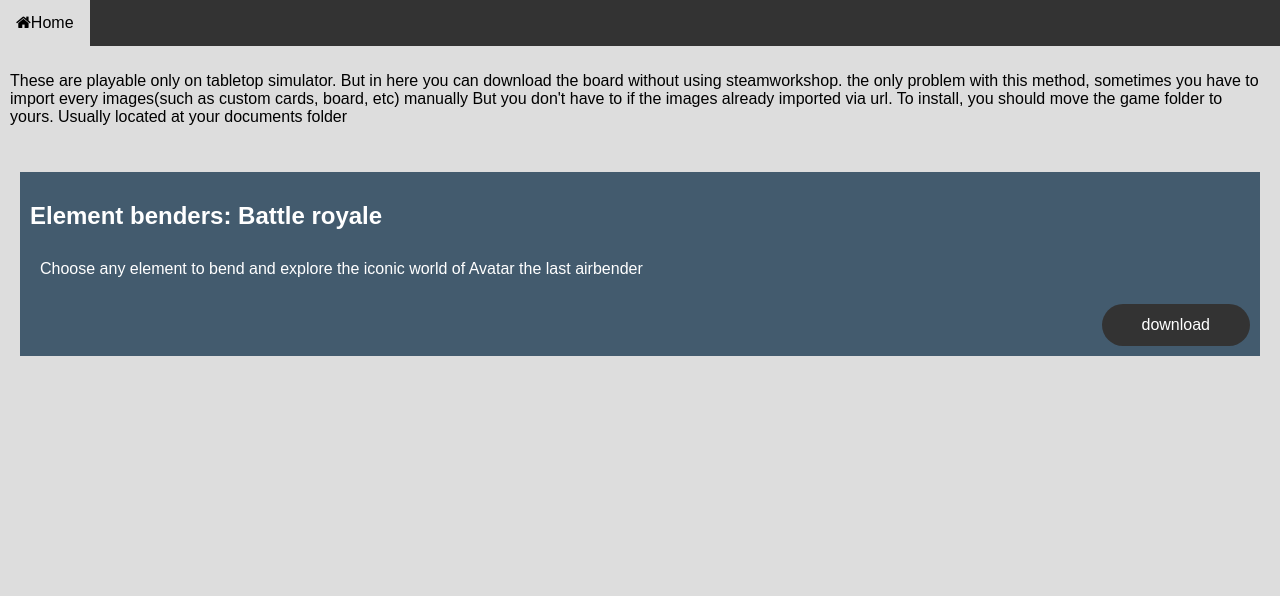
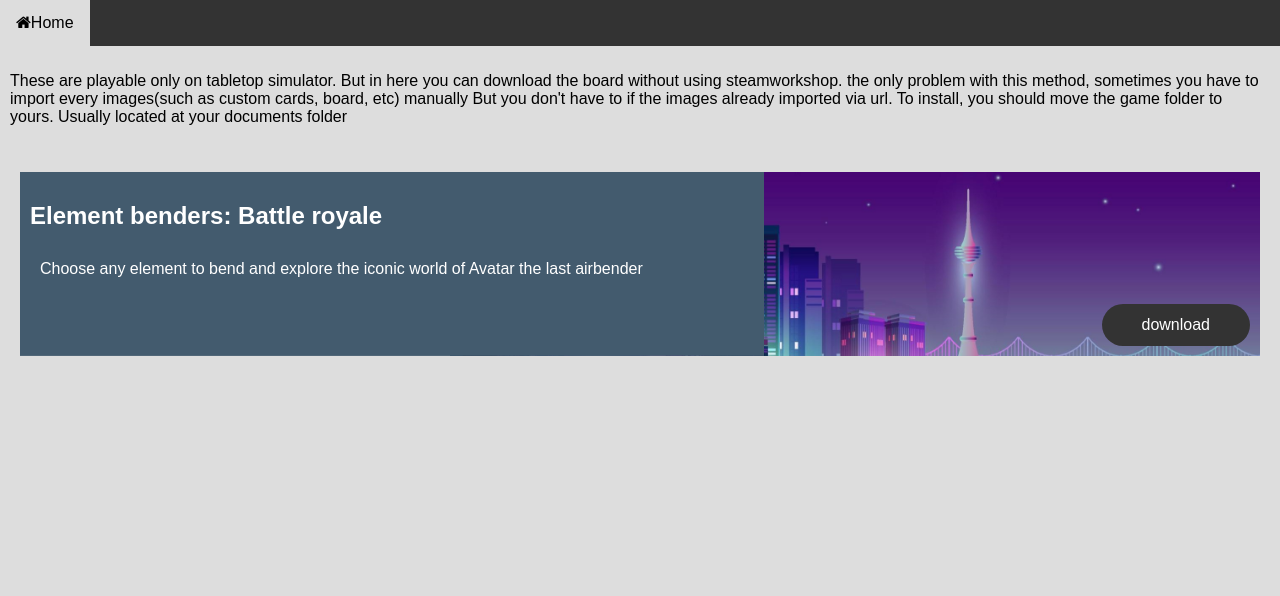
Before and after one commit to Yoelvan06/Vandev-studio, a PHP site: page /boardgames.html in a window 1280 px wide. Shown: the top 596 px of the page. Run offline with PHP 8.4, Linux system fonts and the light colour scheme.

Commit message:
Add files via upload

```diff
--- a/style.css
+++ b/style.css
@@ -11,7 +11,7 @@
 header{
   font-family: 'Russo One', sans-serif;
   background-color: rgb(46, 64, 99);
-  background-image:url(img/vecteezy_modern-city-skyline-vector-illustration_8216001.jpg);
+  background-image:url(Images/vecteezy_modern-city-skyline-vector-illustration_8216001.jpg);
   background-blend-mode: multiply;
   font-size: 230%;
   text-align: center;
@@ -150,9 +150,13 @@
   cursor: default;
 }
 
+
 .product {
   color: white;
-  background-color: #435b6e;
+  background: linear-gradient(to right, #435b6e 60%, transparent 50%), url(img/night-city-panorama-with-neon-glow-on-dark-background-vector.jpg);
+  background-position: right;
+  background-size: contain;
+  background-repeat: no-repeat;
   padding: 10px;
   margin: 20px;
 }
```
